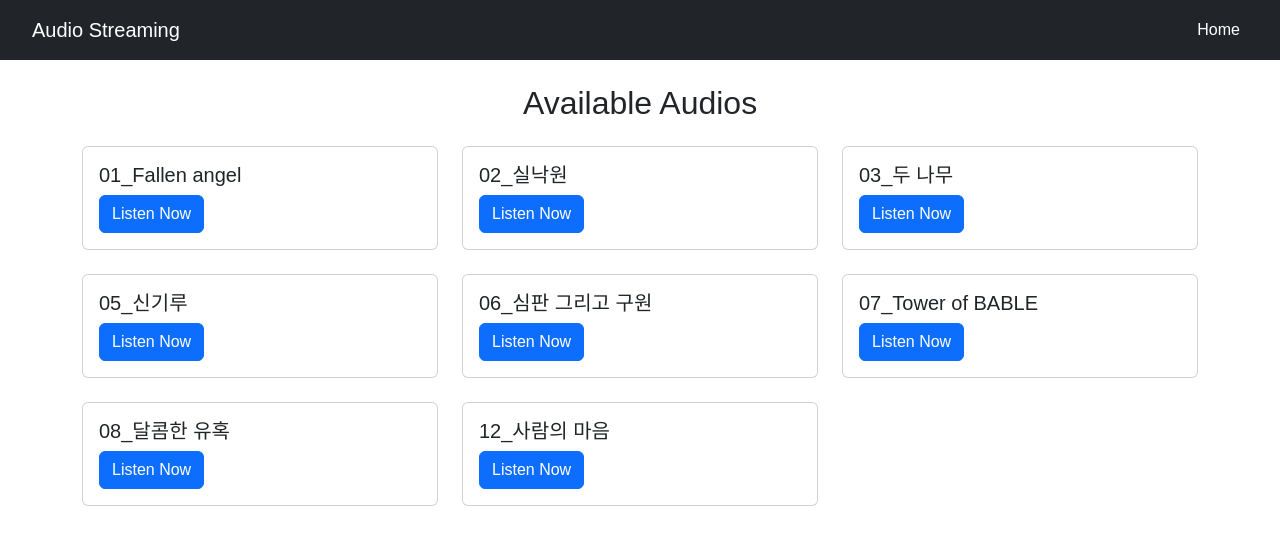
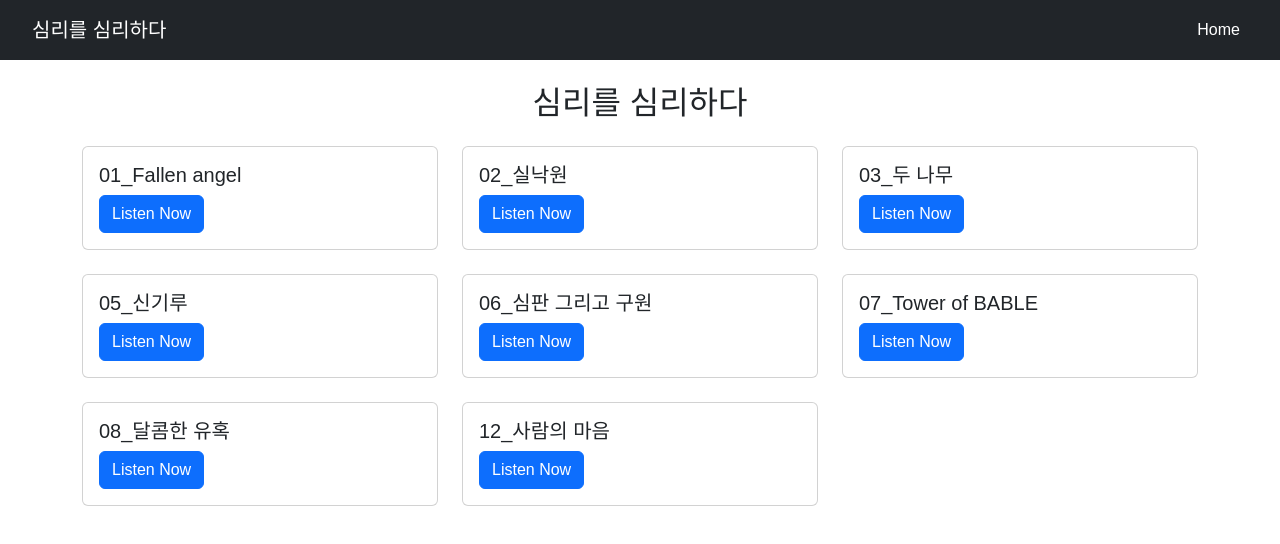
Before and after one commit to csw10141/psy-sound, a React (Create React App) app: page / in a window 1280 px wide. Shown: the top 544 px of the page. Built offline with nearby package versions, Linux system fonts and the light colour scheme.

Commit message:
modified:   src/components/Navbar.js 	modified:   src/pages/Home.js

```diff
--- a/src/components/Navbar.js
+++ b/src/components/Navbar.js
@@ -6,7 +6,7 @@ function Navbar() {
   return (
     <nav className="navbar navbar-expand-lg navbar-dark bg-dark">
       <div className="container-fluid">
-        <Link className="navbar-brand" to="/">Audio Streaming</Link>
+        <Link className="navbar-brand" to="/">심리를 심리하다</Link>
         <div className="collapse navbar-collapse">
           <ul className="navbar-nav ms-auto">
             <li className="nav-item">
--- a/src/pages/Home.js
+++ b/src/pages/Home.js
@@ -15,7 +15,7 @@ function Home() {
 
   return (
     <div className="container mt-4">
-      <h2 className="text-center mb-4">Available Audios</h2>
+      <h2 className="text-center mb-4">심리를 심리하다</h2>
       <AudioList audios={audios} />
     </div>
   );
```
